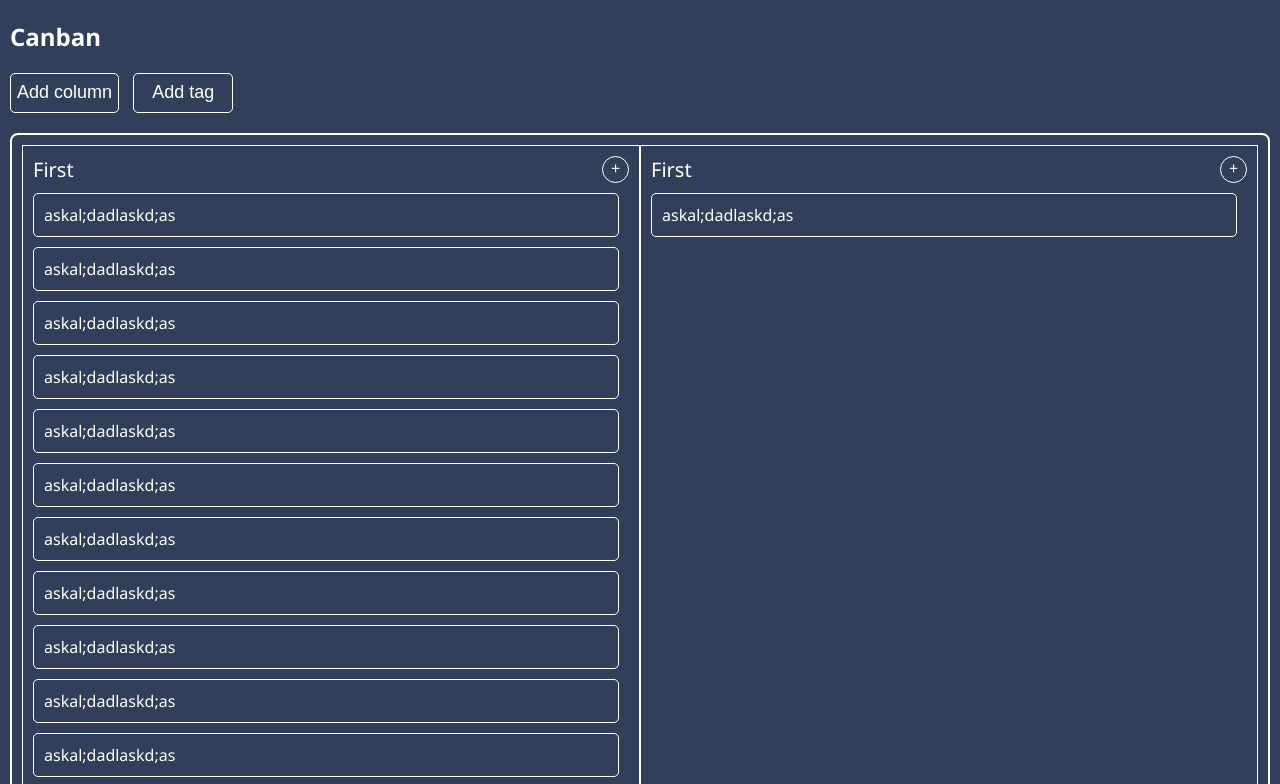
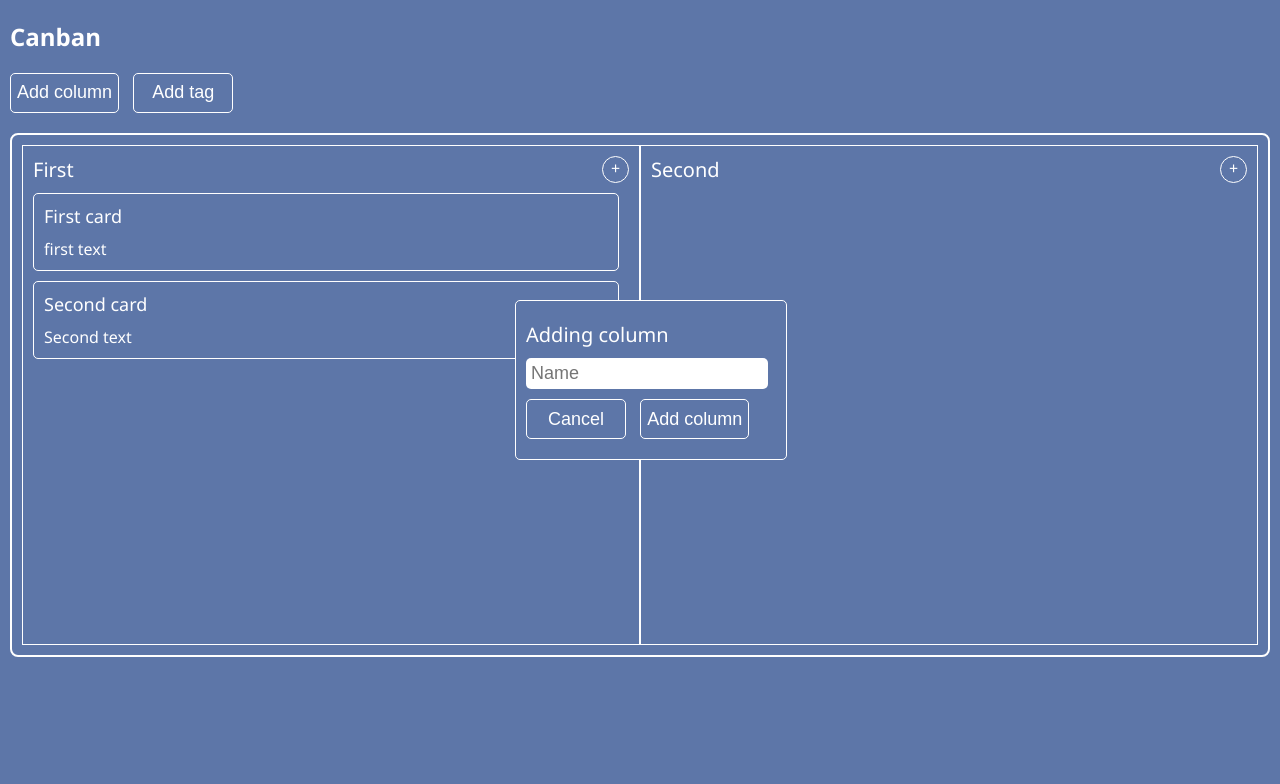
Before and after one commit to JerrySly/Canban, a plain HTML site: page index.html in a window 1280 px wide. Both pictures are taken after a click on the button "Add column". Shown: the top 784 px of the page. Drawn offline with Linux system fonts and the light colour scheme.

Commit message:
Стартовая версия(добавление колонок и карточек)

```diff
--- a/index.html
+++ b/index.html
@@ -12,175 +12,32 @@
 <body>
     <h2>Canban</h2>
     <div id="actions">
-        <button>Add column</button>
+        <button onclick="changeViewColumnDialog(true)">Add column</button>
         <button>Add tag</button>
     </div>
     <div id="main">
-        <div class="column">
-            <div class="head">
-                <div class="name">
-                    First
-                </div>
-                <div class="adding">+</div>
-            </div>
-            <div class="list">
-                <div class="card">
-                    <div class="tag">
-                    </div>
-                    <div class="text">
-                        askal;dadlaskd;as
-                    </div>
-                </div>
-                <div class="card">
-                    <div class="tag">
-                    </div>
-                    <div class="text">
-                        askal;dadlaskd;as
-                    </div>
-                </div>
-                <div class="card">
-                    <div class="tag">
-                    </div>
-                    <div class="text">
-                        askal;dadlaskd;as
-                    </div>
-                </div>
-                <div class="card">
-                    <div class="tag">
-                    </div>
-                    <div class="text">
-                        askal;dadlaskd;as
-                    </div>
-                </div>
-                <div class="card">
-                    <div class="tag">
-                    </div>
-                    <div class="text">
-                        askal;dadlaskd;as
-                    </div>
-                </div>
-                <div class="card">
-                    <div class="tag">
-                    </div>
-                    <div class="text">
-                        askal;dadlaskd;as
-                    </div>
-                </div>
-                <div class="card">
-                    <div class="tag">
-                    </div>
-                    <div class="text">
-                        askal;dadlaskd;as
-                    </div>
-                </div>
-                <div class="card">
-                    <div class="tag">
-                    </div>
-                    <div class="text">
-                        askal;dadlaskd;as
-                    </div>
-                </div>
-                <div class="card">
-                    <div class="tag">
-                    </div>
-                    <div class="text">
-                        askal;dadlaskd;as
-                    </div>
-                </div>
-                <div class="card">
-                    <div class="tag">
-                    </div>
-                    <div class="text">
-                        askal;dadlaskd;as
-                    </div>
-                </div>
-                <div class="card">
-                    <div class="tag">
-                    </div>
-                    <div class="text">
-                        askal;dadlaskd;as
-                    </div>
-                </div>
-                <div class="card">
-                    <div class="tag">
-                    </div>
-                    <div class="text">
-                        askal;dadlaskd;as
-                    </div>
-                </div>
-                <div class="card">
-                    <div class="tag">
-                    </div>
-                    <div class="text">
-                        askal;dadlaskd;as
-                    </div>
-                </div>
-                <div class="card">
-                    <div class="tag">
-                    </div>
-                    <div class="text">
-                        askal;dadlaskd;as
-                    </div>
-                </div>
-                <div class="card">
-                    <div class="tag">
-                    </div>
-                    <div class="text">
-                        askal;dadlaskd;as
-                    </div>
-                </div>
-                <div class="card">
-                    <div class="tag">
-                    </div>
-                    <div class="text">
-                        askal;dadlaskd;as
-                    </div>
-                </div>
-                <div class="card">
-                    <div class="tag">
-                    </div>
-                    <div class="text">
-                        askal;dadlaskd;as
-                    </div>
-                </div>
-                <div class="card">
-                    <div class="tag">
-                    </div>
-                    <div class="text">
-                        askal;dadlaskd;as
-                    </div>
-                </div>
-                <div class="card">
-                    <div class="tag">
-                    </div>
-                    <div class="text">
-                        askal;dadlaskd;as
-                    </div>
-                </div>
+    </div>
+    <div id="column-block">
+        <div class="head">Adding column</div>
+        <input type="text" placeholder="Name">
+        <div class="actions">
+            <button onclick="changeViewColumnDialog(false)">Cancel</button>
+            <button onclick="addColumn()">Add column</button>
+        </div>
+    </div>
+
+    <div id="card-block">
+        <div class="head">Adding card</div>
+        <input id="main-text" type="text" placeholder="Name">
+        <input id="text" type="text" placeholder="Text">
+        <div class="actions">
+            <button onclick="changeViewCardDialog(0,false)">Cancel</button>
+            <button onclick="addCard()">Add card</button>
+        </div>
+    </div>
 
 
-            </div>
-        </div>
-        <div class="column">
-            <div class="head">
-                <div class="name">
-                    First
-                </div>
-                <div class="adding">+</div>
-            </div>
-            <div class="list">
-                <div class="card">
-                    <div class="tag">
-                    </div>
-                    <div class="text">
-                        askal;dadlaskd;as
-                    </div>
-                </div>
-            </div>
-        </div>
-
-
-    </div>
+    <script src="main.js"></script>
 </body>
 
 </html>
--- a/main.js
+++ b/main.js
@@ -0,0 +1,120 @@
+const columns = [];
+let editingColumn;
+class Column {
+  constructor(name) {
+    this.name = name;
+    this.cards = [];
+  }
+}
+class Card {
+  constructor(name, text, tag) {
+    this.name = name;
+    this.text = text;
+    this.tag = tag;
+  }
+}
+
+function fillData() {
+  let first = new Column("First");
+  first.cards.push(new Card("First card", "first text"));
+  first.cards.push(new Card("Second card", "Second text"));
+  columns.push(first);
+  let second = new Column("Second");
+  columns.push(second);
+}
+
+function addColumn() {
+  const dialog = document.getElementById("column-block");
+  let name = dialog.getElementsByTagName("input")[0].value;
+  columns.push(new Column(name));
+  paint();
+}
+
+function changeViewCardDialog(number, state) {
+  editingColumn = number;
+  const dialog = document.getElementById("card-block");
+  if (state) dialog.style.display = "block";
+  else dialog.style.display = "none";
+}
+
+function changeViewColumnDialog(state) {
+  const dialog = document.getElementById("column-block");
+  if (state) dialog.style.display = "block";
+  else dialog.style.display = "none";
+}
+
+function addCard() {
+  let inputs = document
+    .getElementById("card-block")
+    .getElementsByTagName("input");
+  let nameValue = inputs[0].value;
+  inputs[0].value = "";
+  let textValue = inputs[1].value;
+  inputs[1].value = "";
+  columns[editingColumn].cards.push(new Card(nameValue, textValue));
+  paint();
+}
+
+fillData();
+
+function paintColumn(name, index) {
+  let main = document.getElementById("main");
+  let column = document.createElement("div");
+  column.classList.add("column");
+  let head = document.createElement("div");
+  head.classList.add("head");
+
+  let nameBlock = document.createElement("div");
+  nameBlock.classList.add("name");
+  nameBlock.innerHTML = name;
+
+  let addButton = document.createElement("div");
+  addButton.innerHTML = "+";
+  addButton.classList.add("adding");
+
+  head.appendChild(nameBlock);
+  head.appendChild(addButton);
+  column.appendChild(head);
+
+  let list = document.createElement("div");
+  list.classList.add("list");
+  column.appendChild(list);
+
+  main.appendChild(column);
+  addButton.onclick = function () {
+    changeViewCardDialog(index, true);
+  };
+  return column;
+}
+
+function paintCard(columnIndex, cardInfo) {
+  let card = document.createElement("div");
+  let name = document.createElement("div");
+  name.classList.add("name");
+  name.innerHTML = cardInfo.name;
+  let text = document.createElement("div");
+  text.classList.add("text");
+  text.innerHTML = cardInfo.text;
+  card.appendChild(name);
+  card.appendChild(text);
+  card.classList.add("card");
+  document
+    .getElementsByClassName("column")
+    [columnIndex].getElementsByClassName("list")[0]
+    .appendChild(card);
+}
+
+function deleteContent() {
+  document.getElementById("main").innerHTML = "";
+}
+
+function paint() {
+  deleteContent();
+  columns.forEach((x, index) => {
+    paintColumn(x.name, index);
+    x.cards.forEach((y) => {
+      paintCard(index, y);
+    });
+  });
+}
+paint();
--- a/style.css
+++ b/style.css
@@ -1,5 +1,5 @@
 html {
-    background-color: rgb(49, 63, 90);
+    background-color: rgb(93, 118, 168);
     color: white;
 }
 
@@ -91,7 +91,7 @@ button:hover {
 }
 
 .column .list::-webkit-scrollbar-thumb {
-    background-color: rgba(63, 91, 114, 0.623);
+    background-color: rgba(93, 118, 168, 0.452);
     border-radius: 5px;
 }
 
@@ -103,3 +103,71 @@ button:hover {
     margin-right: 10px;
     cursor: grab;
 }
+
+.card .name{
+    font-size: 18px;
+    font-weight: 500;
+    margin-bottom: 10px;
+}
+
+#column-block{
+    position: absolute;
+    width: 250px;
+    background-color: rgb(93, 118, 168);
+    border: 1px solid white;
+    border-radius: 5px;
+    padding: 10px;
+    top:300px;
+    left: calc(50% - 125px);
+    display: none;
+}
+
+
+#column-block .head{
+    font-size: 20px;
+    padding: 10px 10px 10px 0;
+}
+
+#column-block .actions{
+    padding: 10px 10px 10px 0;
+}
+#column-block input{
+    padding: 5px;
+    outline: none;
+    font-size: 18px;
+    border: none;
+    border-radius: 5px;
+}
+
+
+#card-block{
+    position: absolute;
+    width: 250px;
+    background-color: rgb(93, 118, 168);
+    border: 1px solid white;
+    border-radius: 5px;
+    padding: 10px;
+    top:300px;
+    left: calc(50% - 125px);
+    display: none;
+}
+
+
+#card-block .head{
+    font-size: 20px;
+    padding: 10px 10px 10px 0;
+}
+
+#card-block .actions{
+    padding: 10px 10px 10px 0;
+}
+#card-block #main-text{
+    margin-bottom: 10px;
+}
+#card-block input{
+    padding: 5px;
+    outline: none;
+    font-size: 18px;
+    border: none;
+    border-radius: 5px;
+}
```
